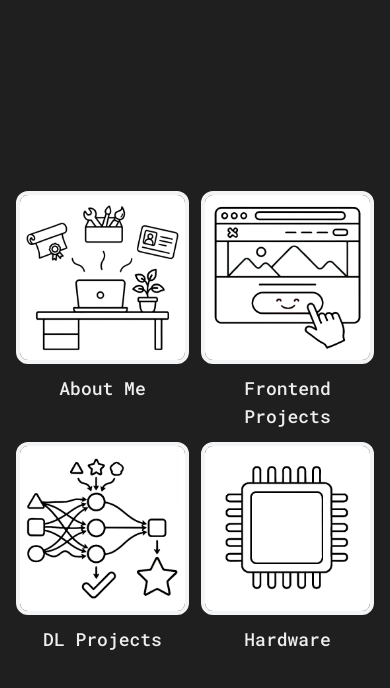
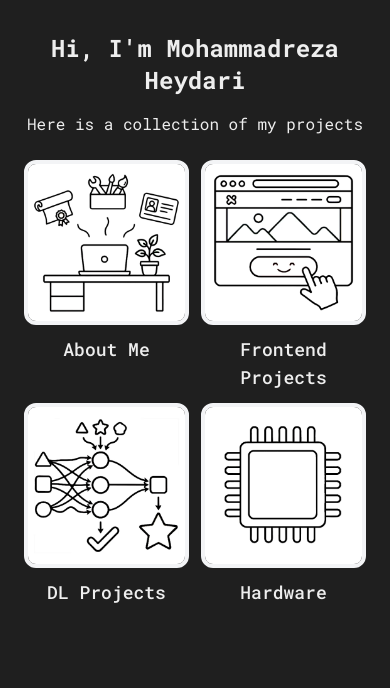
Before and after one commit to Mohireza1/portfolio, a React app: page / in a window 390 px wide. Shown: the top 688 px of the page. Built offline with nearby package versions, Linux system fonts and the light colour scheme; the HTML template or start-up script is replaced by a standard one.

Commit message:
feat: add text and make sections responsive

```diff
--- a/src/pages/App.tsx
+++ b/src/pages/App.tsx
@@ -19,12 +19,22 @@ import hardwareClr from "../assets/section-icons/hardware_color.webp";
 const App = () => {
   return (
     <>
-      <div className="min-h-screen flex items-center justify-center w-full">
-        <div className="grid p-4 grid-cols-2 sm:p-20 animate-gap-open scale-20 max-w-150 sm:animate-gap-open-wide">
-          <Section title="About Me" bwSrc={about} clrSrc={aboutClr} />
-          <Section title="Frontend Projects" bwSrc={front} clrSrc={frontClr} />
-          <Section title="DL Projects" bwSrc={ai} clrSrc={aiClr} />
-          <Section title="Hardware" bwSrc={hardware} clrSrc={hardwareClr} />
+      <div className="max-h-screen overflow-hidden flex flex-col items-center justify-center w-full px-2 py-8 sm:p-30">
+        <h1 className="text-2xl font-bold text-center">
+          Hi, I'm Mohammadreza Heydari
+        </h1>
+        <div className="flex flex-col justify-center gap-2 p-4 sm:p-10">
+          <p className="text-center">Here is a collection of my projects</p>
+          <div className="grid grid-cols-2 mt-4 animate-gap-open scale-20 max-w-120 sm:animate-gap-open-wide">
+            <Section title="About Me" bwSrc={about} clrSrc={aboutClr} />
+            <Section
+              title="Frontend Projects"
+              bwSrc={front}
+              clrSrc={frontClr}
+            />
+            <Section title="DL Projects" bwSrc={ai} clrSrc={aiClr} />
+            <Section title="Hardware" bwSrc={hardware} clrSrc={hardwareClr} />
+          </div>
         </div>
       </div>
     </>
```
